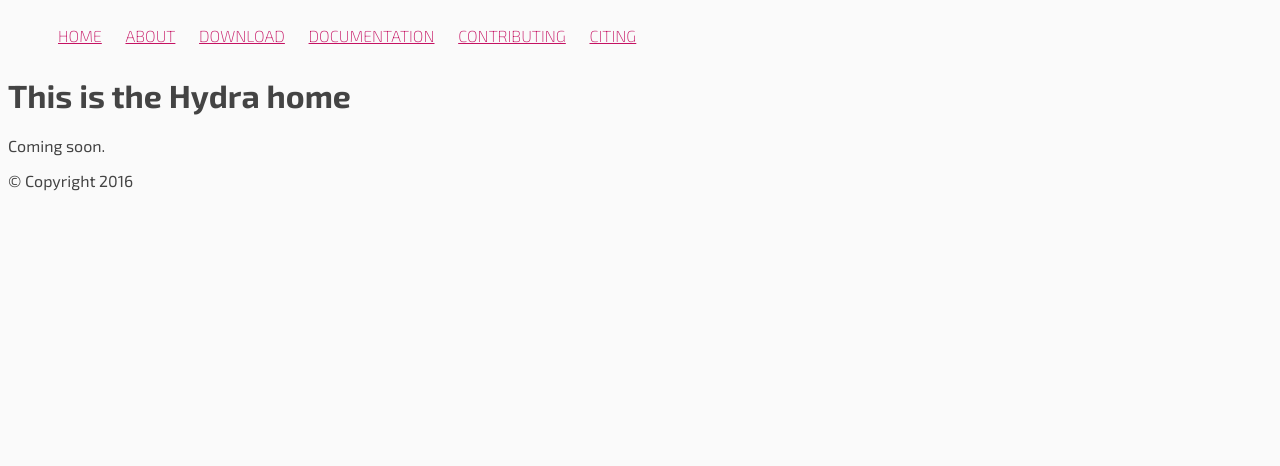
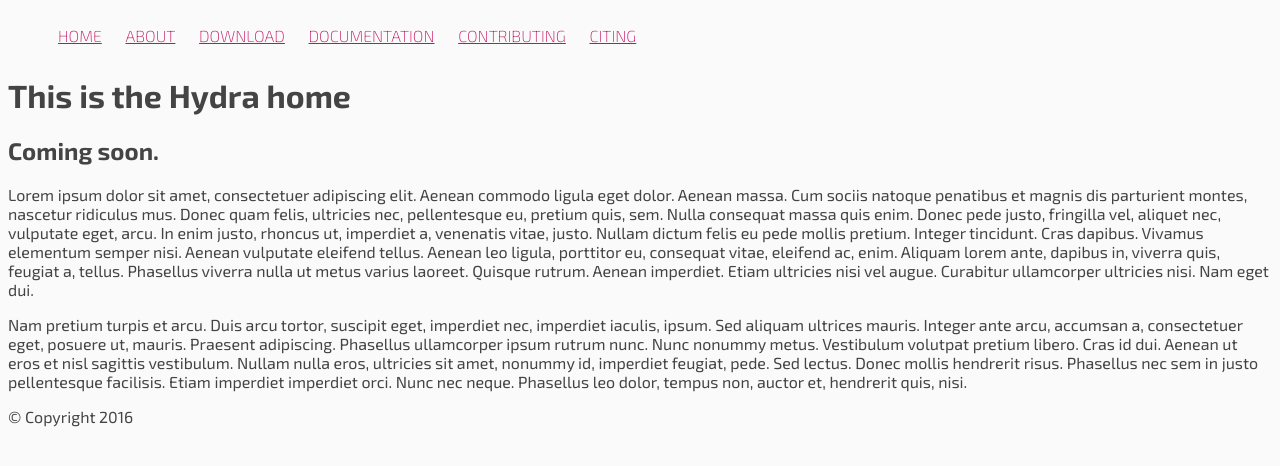
Before and after one commit to PoliHydra/polihydra.github.io, a Jekyll site: the page built from index.md, in a window 1280 px wide. Shown: the top 466 px of the page. Built offline with Jekyll 4.4.1, drawn with Linux system fonts in a browser that asks for light colours.

Commit message:
adding 404.html

```diff
--- a/index.md
+++ b/index.md
@@ -4,4 +4,29 @@ title: The Hydra Project
 ---
 # This is the Hydra home
 
-Coming soon.
+## Coming soon.
+
+Lorem ipsum dolor sit amet, consectetuer adipiscing elit. Aenean
+commodo ligula eget dolor. Aenean massa. Cum sociis natoque penatibus
+et magnis dis parturient montes, nascetur ridiculus mus. Donec quam
+felis, ultricies nec, pellentesque eu, pretium quis, sem. Nulla
+consequat massa quis enim. Donec pede justo, fringilla vel, aliquet
+nec, vulputate eget, arcu. In enim justo, rhoncus ut, imperdiet a,
+venenatis vitae, justo. Nullam dictum felis eu pede mollis pretium.
+Integer tincidunt. Cras dapibus. Vivamus elementum semper nisi.
+Aenean vulputate eleifend tellus. Aenean leo ligula, porttitor eu,
+consequat vitae, eleifend ac, enim. Aliquam lorem ante, dapibus in,
+viverra quis, feugiat a, tellus. Phasellus viverra nulla ut metus
+varius laoreet. Quisque rutrum. Aenean imperdiet. Etiam ultricies
+nisi vel augue. Curabitur ullamcorper ultricies nisi. Nam eget dui.
+
+Nam pretium turpis et arcu. Duis arcu tortor, suscipit eget, imperdiet
+nec, imperdiet iaculis, ipsum. Sed aliquam ultrices mauris. Integer
+ante arcu, accumsan a, consectetuer eget, posuere ut, mauris.
+Praesent adipiscing. Phasellus ullamcorper ipsum rutrum nunc. Nunc
+nonummy metus. Vestibulum volutpat pretium libero. Cras id dui.
+Aenean ut eros et nisl sagittis vestibulum. Nullam nulla eros,
+ultricies sit amet, nonummy id, imperdiet feugiat, pede. Sed lectus.
+Donec mollis hendrerit risus. Phasellus nec sem in justo pellentesque
+facilisis. Etiam imperdiet imperdiet orci. Nunc nec neque. Phasellus
+leo dolor, tempus non, auctor et, hendrerit quis, nisi.
```
Also changed, not shown: 404.md (added, +7 -0 lines).
